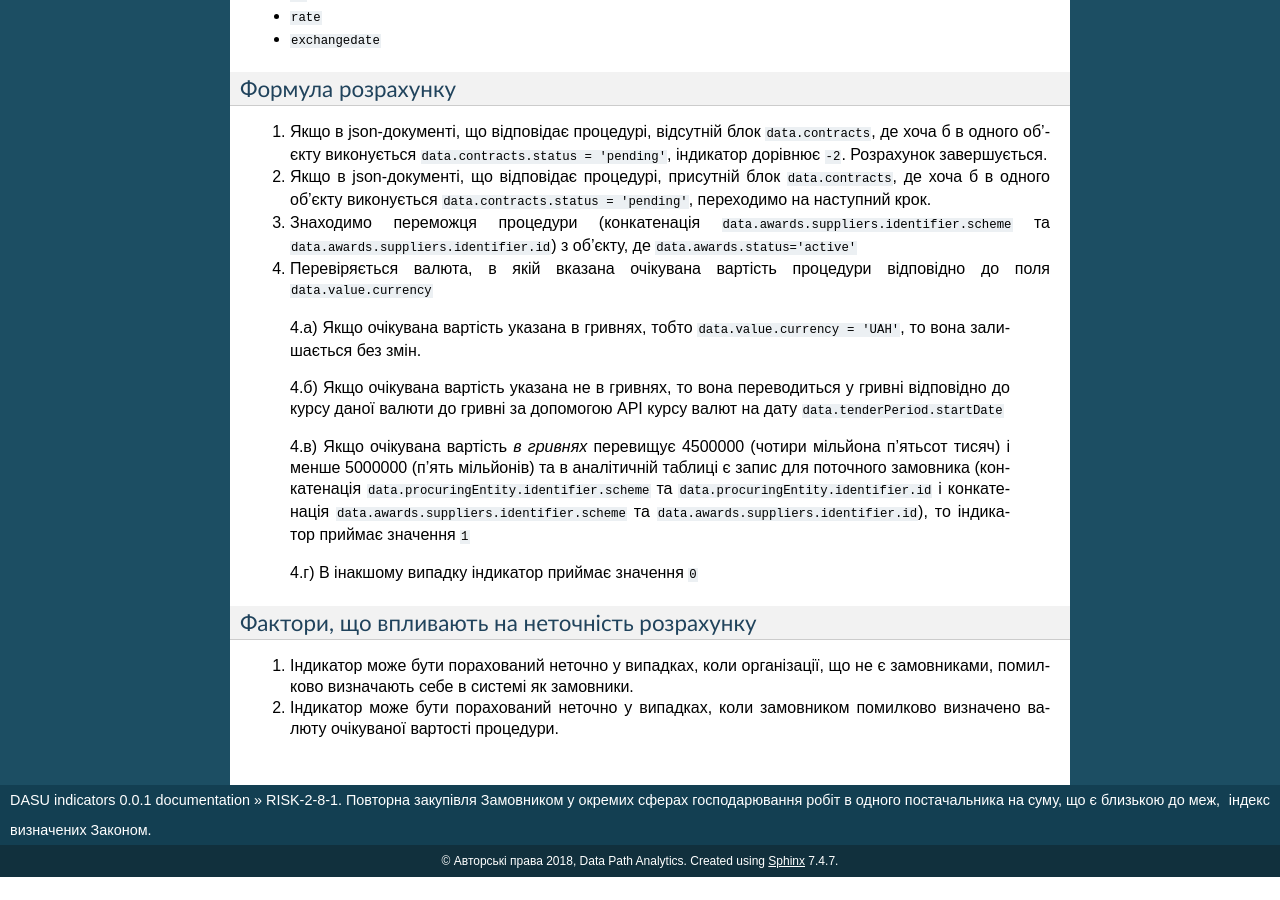
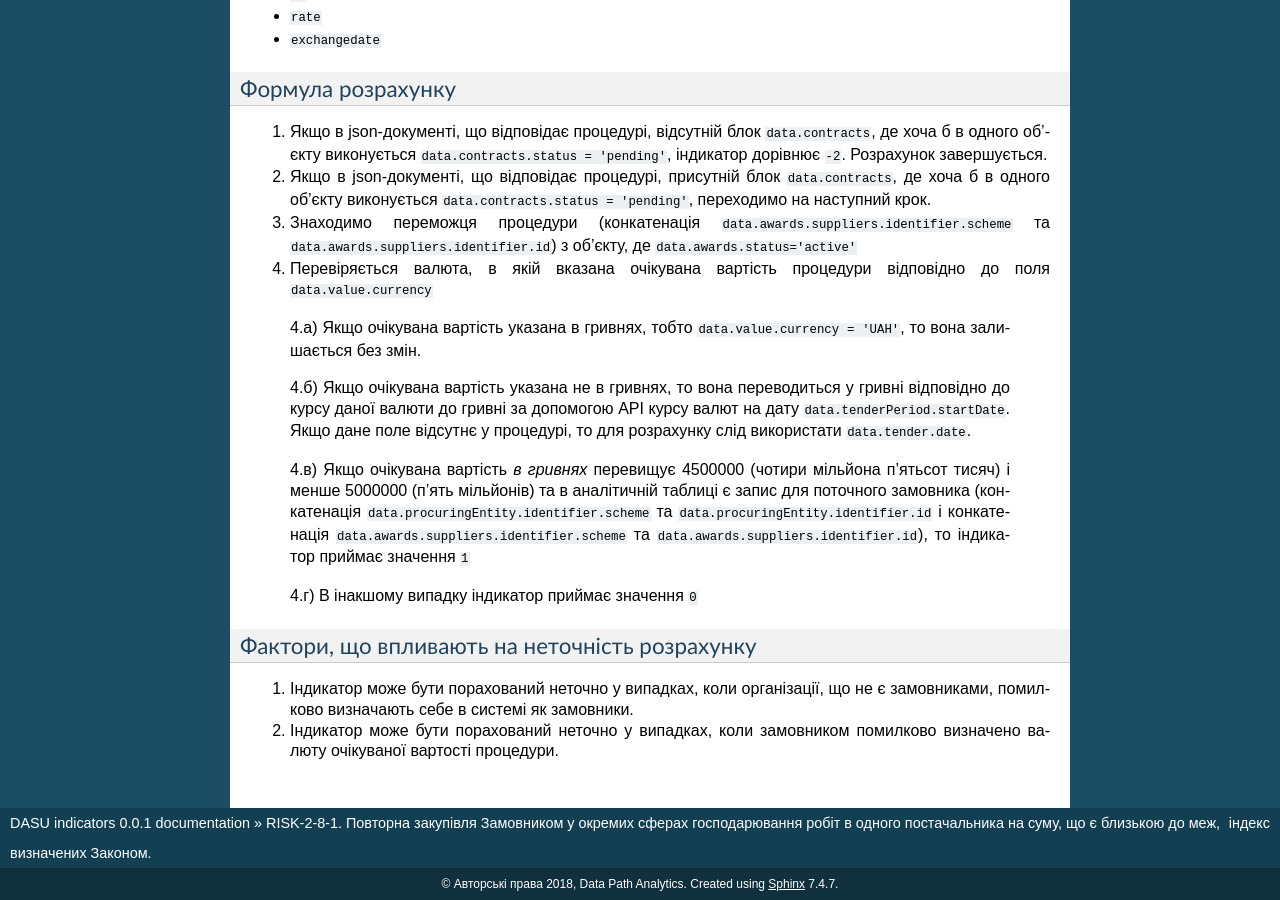
Before and after one commit to dbolshev/indicators-docs, a Sphinx documentation site: the page built from docs/RISK-2-8-1.rst, in a window 1280 px wide and 900 px high, scrolled down 2265 px. Built offline with Sphinx 7.4.7, drawn with Linux system fonts in a browser that asks for light colours; pages that are not in the unit, such as notebooks, are missing from menus; before the commit the page ends 3142 px from its top, so only the background shows below that.

Commit message:
Update RISK-2-8-1.rst

```diff
--- a/docs/RISK-2-8-1.rst
+++ b/docs/RISK-2-8-1.rst
@@ -139,7 +139,7 @@
 
   4.а) Якщо очікувана вартість указана в гривнях, тобто ``data.value.currency = 'UAH'``, то вона залишається без змін.
 
-  4.б) Якщо очікувана вартість указана не в гривнях, то вона переводиться у гривні відповідно до курсу даної валюти до гривні за допомогою API курсу валют на дату ``data.tenderPeriod.startDate``
+  4.б) Якщо очікувана вартість указана не в гривнях, то вона переводиться у гривні відповідно до курсу даної валюти до гривні за допомогою API курсу валют на дату ``data.tenderPeriod.startDate``. Якщо дане поле відсутнє у процедурі, то для розрахунку слід використати ``data.tender.date``.
 
   4.в) Якщо очікувана вартість *в гривнях* перевищує 4500000 (чотири мільйона п'ятьсот тисяч) і менше 5000000 (п'ять мільйонів) та в аналітичній таблиці є запис для поточного замовника (конкатенація ``data.procuringEntity.identifier.scheme`` та ``data.procuringEntity.identifier.id`` і конкатенація ``data.awards.suppliers.identifier.scheme`` та ``data.awards.suppliers.identifier.id``), то індикатор приймає значення ``1``
 
```
